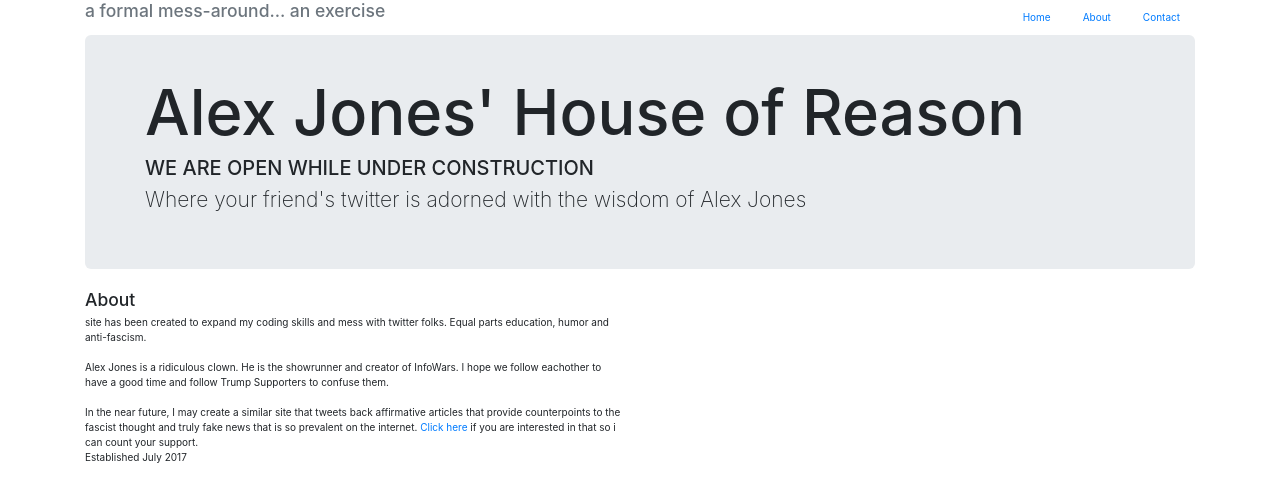
After one commit to sullvantes/ajonestwitbot, a Django app: page /about in a window 1280 px wide. The commit adds this page. Shown: the top 502 px of the page. Run offline with Django 3.2, Linux system fonts and the light colour scheme; parts of the project's set-up code (start-up, migrations or seed data) failed here and were passed over; some libraries are stand-ins or nearby versions.

Commit message:
adding About, Contact and improving some styling

```diff
--- a/apps/get_quotes/templates/get_quotes/contribute.html
+++ b/apps/get_quotes/templates/get_quotes/contribute.html
@@ -40,7 +40,7 @@
 
 
         <div class="col-lg-10">
-        <h3>Contribute a Quote</h3><b>Quotes require approval/verifiaction before being used. </b>
+        <h3>Contribute a Quote</h3><i>Quotes require approval/verifiction before being used. Check back</i>
           <div class="container">
           <form action="{% url 'quotes:add' %}" method='post'>
             {% csrf_token %}
--- /dev/null
+++ b/apps/main/templates/main/about.html
@@ -0,0 +1,38 @@
+<!DOCTYPE html>
+
+<html lang="en">
+  <head>
+    <meta charset="utf-8">
+    <meta http-equiv="X-UA-Compatible" content="IE=edge">
+    <meta name="viewport" content="width=device-width, initial-scale=1">
+    <!-- The above 3 meta tags *must* come first in the head; any other head content must come *after* these tags -->
+    <meta name="description" content="">
+    <meta name="author" content="">
+    <link rel="icon" href="../../favicon.ico">
+
+    <title>Alex Jones' House of Reason -- Home</title>
+
+    <!-- Bootstrap core CSS -->
+
+    {% include 'main/header.html' %}
+
+      <div class="row marketing">
+        <div class="col-lg-6">
+        <h3>About</h3> site has been created to expand my coding skills and mess with twitter folks. Equal parts education, humor and anti-fascism.
+        <br><br> Alex Jones is a ridiculous clown. He is the showrunner and creator of InfoWars. I hope we follow eachother to have a good time and follow Trump Supporters to confuse them.
+        <br><br>
+        In the near future, I may create a similar site that tweets back affirmative articles that provide counterpoints to the fascist thought and truly fake news that is so prevalent on the internet. <a href="{% url 'home:counterpoint'">Click here</a> if you are interested in that so i can count your support.
+        </div>
+      </div>
+
+      <footer class="footer">
+        <p>Established July 2017</p>
+      </footer>
+
+    </div> <!-- /container -->
+
+
+    <!-- IE10 viewport hack for Surface/desktop Windows 8 bug -->
+    <script src="../../assets/js/ie10-viewport-bug-workaround.js"></script>
+  </body>
+</html>
--- a/apps/main/templates/main/header.html
+++ b/apps/main/templates/main/header.html
@@ -39,9 +39,9 @@
       <div class="header clearfix">
         <nav>
           <ul class="nav nav-pills pull-right">
-            <li role="presentation" class="active"><a href="#">Home</a></li>
-            <li role="presentation"><a href="#">About</a></li>
-            <li role="presentation"><a href="#">Contact</a></li>
+            <li role="presentation"><a href="{% url 'home:index'%}">Home</a></li>
+            <li role="presentation"><a href="{% url 'home:about'%}">About</a></li>
+            <li role="presentation"><a href="{% url 'home:contact'%}">Contact</a></li>
           </ul>
         </nav>
         <h3 class="text-muted">a formal mess-around... an exercise</h3>
@@ -49,6 +49,7 @@
 
       <div class="jumbotron">
         <h1>Alex Jones' House of Reason</h1>
+        <h2>WE ARE OPEN WHILE UNDER CONSTRUCTION</h2>
         <p class="lead">Where your friend's twitter is adorned with the wisdom of Alex Jones </p>
-        <p><a class="btn btn-lg btn-success" href="#" role="button">Sign up today</a></p>
+        <!-- <p><a class="btn btn-lg btn-success" href="#" role="button">Sign up today</a></p>-->
       </div>
--- a/apps/main/urls.py
+++ b/apps/main/urls.py
@@ -3,4 +3,6 @@
 
 urlpatterns = [
     url(r'^$', index, name="index"),
+    url(r'^about$', about, name="about"),
+    url(r'^contact$', contact, name="contact"),
 ]
--- a/apps/main/views.py
+++ b/apps/main/views.py
@@ -5,3 +5,9 @@
 
 def index(request):
     return render(request,"main/index.html")
+
+def about(request):
+    return render(request,"main/about.html")
+
+def contact(request):
+    return render(request,"main/contact.html")
```
Also changed, not shown: apps/main/templates/main/contact.html (added, +36 -0 lines).
